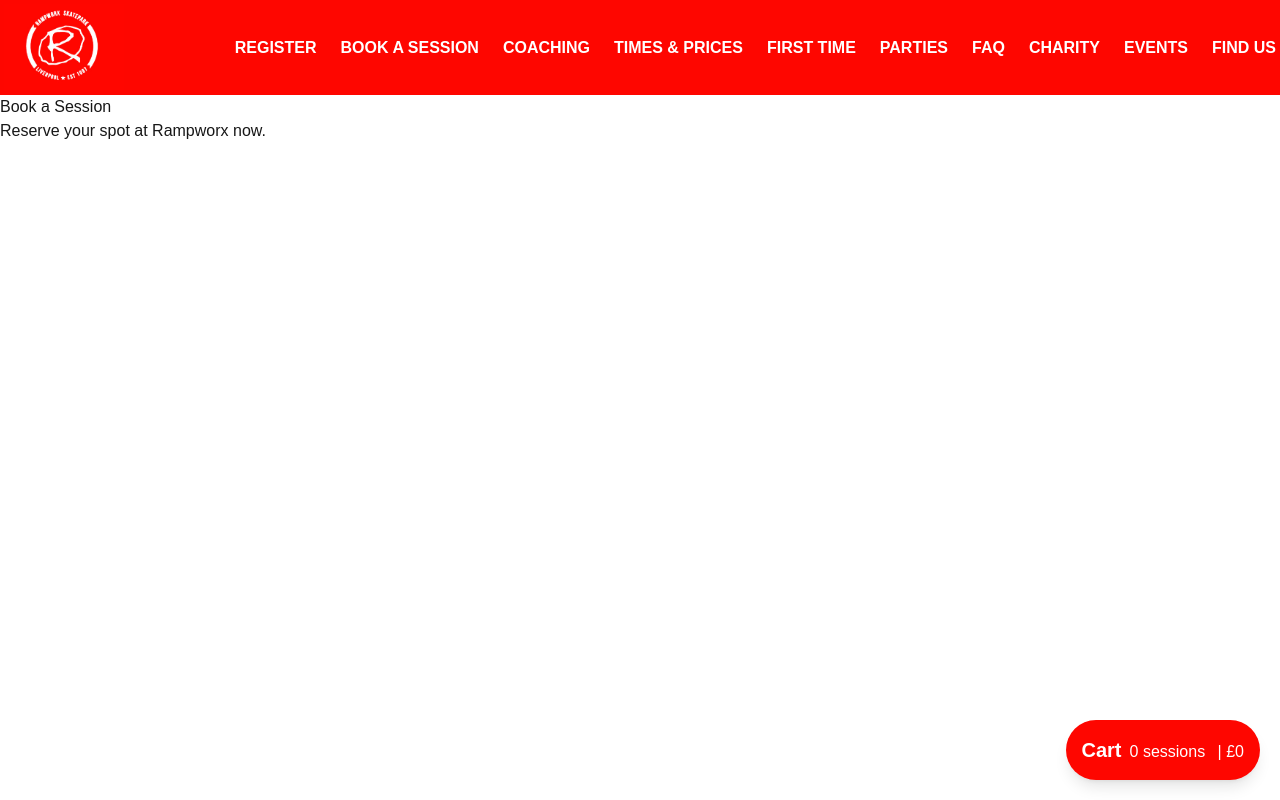
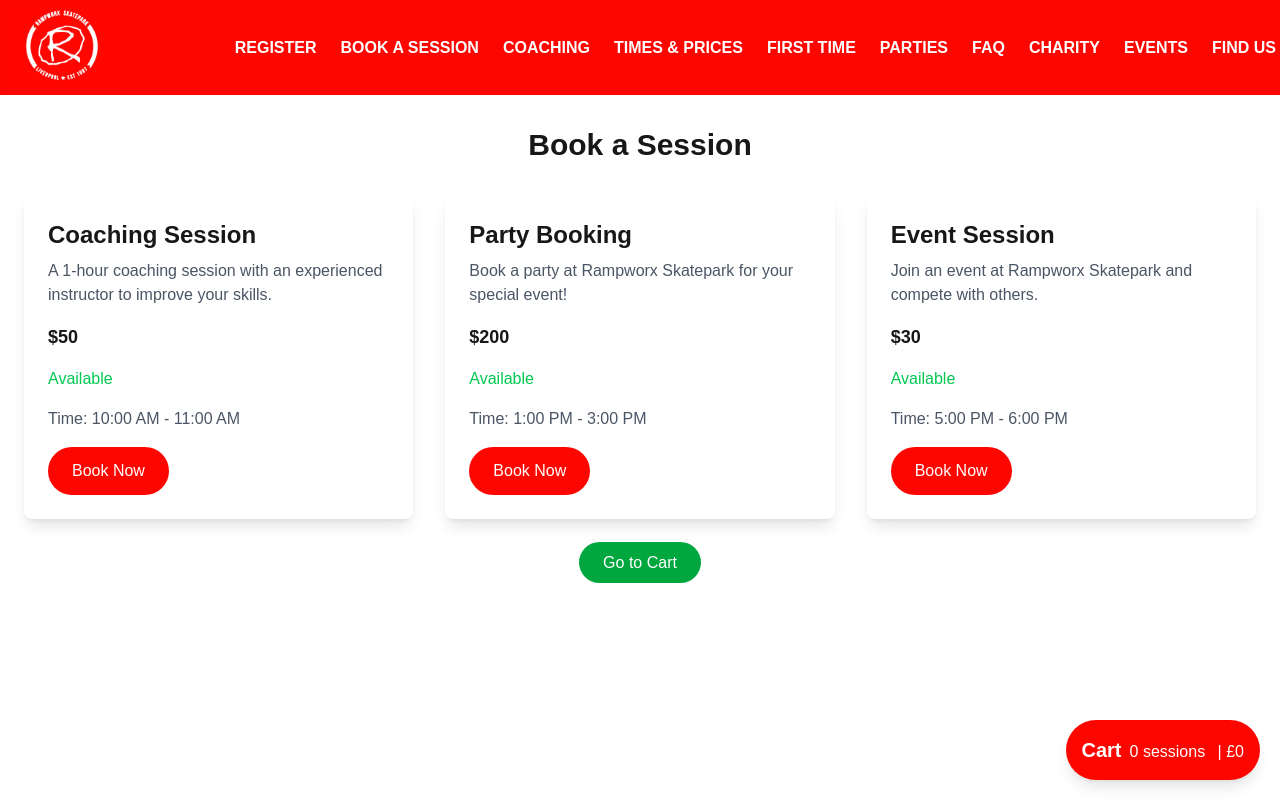
Before and after one commit to tyrone-rampworx/rampworx-ui, a Next.js app: page /book-a-session in a window 1280 px wide. Built offline with nearby package versions, Linux system fonts and the light colour scheme.

Commit message:
Added basic sessions to book a session and the cart page

```diff
--- a/src/app/book-a-session/page.tsx
+++ b/src/app/book-a-session/page.tsx
@@ -1,8 +1,99 @@
-export default function BookASessionPage() {
-    return (
-      <main>
-        <h1>Book a Session</h1>
-        <p>Reserve your spot at Rampworx now.</p>
-      </main>
-    );
-  }
+'use client';  // Ensure this is a client-side component
+
+import { useCart } from '../../contexts/CartContext';  // Import the useCart hook
+import Link from 'next/link';
+import { useState } from 'react';
+
+// Update the sessions array to include startTime and endTime
+const sessions = [
+  {
+    id: 1,
+    title: "Coaching Session",
+    description: "A 1-hour coaching session with an experienced instructor to improve your skills.",
+    price: 50,
+    available: true,
+    startTime: "10:00 AM",
+    endTime: "11:00 AM",
+  },
+  {
+    id: 2,
+    title: "Party Booking",
+    description: "Book a party at Rampworx Skatepark for your special event!",
+    price: 200,
+    available: true,
+    startTime: "1:00 PM",
+    endTime: "3:00 PM",
+  },
+  {
+    id: 3,
+    title: "Event Session",
+    description: "Join an event at Rampworx Skatepark and compete with others.",
+    price: 30,
+    available: true,
+    startTime: "5:00 PM",
+    endTime: "6:00 PM",
+  },
+  // Add more sessions as needed
+];
+
+const BookASessionPage = () => {
+  const { addToCart } = useCart();  // Access the addToCart function to add sessions to the cart
+  const [selectedSession, setSelectedSession] = useState<number | null>(null); // Track the selected session
+
+  const handleAddToCart = (sessionId: number) => {
+    // Find the selected session based on the ID
+    const selectedSession = sessions.find(session => session.id === sessionId);
+    if (selectedSession) {
+      addToCart(selectedSession);  // Add session to the cart context
+    }
+  };
+
+  return (
+    <div className="max-w-7xl mx-auto px-6 py-8">
+      <h1 className="text-3xl font-bold mb-8 text-center">Book a Session</h1>
+
+      <div className="grid grid-cols-1 sm:grid-cols-2 lg:grid-cols-3 gap-8">
+        {sessions.map((session) => (
+          <div
+            key={session.id}
+            className={`bg-white p-6 rounded-lg shadow-lg ${session.available ? '' : 'opacity-50'}`}
+          >
+            <h3 className="text-2xl font-semibold mb-2">{session.title}</h3>
+            <p className="text-gray-600 mb-4">{session.description}</p>
+            <p className="font-bold text-lg mb-4">${session.price}</p>
+
+            {/* Availability Status */}
+            <p className={`${session.available ? 'text-green-500' : 'text-red-500'} mb-4`}>
+              {session.available ? "Available" : "Not Available"}
+            </p>
+
+            {/* Start and End Time */}
+            <p className="text-gray-600 mb-4">
+              Time: {session.startTime} - {session.endTime}
+            </p>
+
+            {/* Add to Cart Button */}
+            <button
+              onClick={() => handleAddToCart(session.id)}
+              className={`px-6 py-3 bg-[#fe0600] text-white rounded-full hover:bg-red-700 transition ${session.available ? '' : 'cursor-not-allowed'}`}
+              disabled={!session.available}  // Disable the button if the session is not available
+            >
+              Book Now
+            </button>
+          </div>
+        ))}
+      </div>
+
+      <div className="mt-8 text-center">
+        <Link
+          href="/cart"
+          className="px-6 py-3 bg-green-600 text-white rounded-full hover:bg-green-700 transition"
+        >
+          Go to Cart
+        </Link>
+      </div>
+    </div>
+  );
+};
+
+export default BookASessionPage;
--- a/src/app/cart/page.tsx
+++ b/src/app/cart/page.tsx
@@ -0,0 +1,68 @@
+'use client';  // Ensure this is a client-side component
+
+import { useCart } from '../../contexts/CartContext'; // Access cart context
+import Link from 'next/link';
+import { useRouter } from 'next/navigation';
+
+const CartPage = () => {
+  const { cart, removeFromCart } = useCart(); // Use cart context to get cart items and remove function
+  const router = useRouter();
+
+  const handleRemoveItem = (id: number) => {
+    removeFromCart(id); // Remove item from cart
+  };
+
+  const handleCheckout = () => {
+    // Placeholder for checkout logic, such as redirecting to a checkout page
+    alert('Proceeding to checkout');
+    router.push('/checkout'); // Redirect to a checkout page
+  };
+
+  // If the cart is empty, show a message
+  if (cart.length === 0) {
+    return (
+      <div className="text-center py-8">
+        <h1 className="text-2xl font-bold">Your Cart is Empty</h1>
+        <Link href="/" className="mt-4 inline-block px-6 py-3 bg-red-600 text-white rounded-full hover:bg-red-700 transition">
+          Go Back to Home
+        </Link>
+      </div>
+    );
+  }
+
+  // Render cart items if cart is not empty
+  return (
+    <div className="max-w-7xl mx-auto px-6 py-8">
+      <h1 className="text-3xl font-bold mb-8">Your Cart</h1>
+
+      <div className="space-y-4">
+        {/* List cart items */}
+        {cart.map((item) => (
+          <div key={item.id} className="flex justify-between items-center border-b pb-4">
+            <div className="flex items-center">
+              <span className="font-semibold">{item.startTime} - {item.endTime}</span> {/* Example for start and end time */}
+            </div>
+            <button
+              onClick={() => handleRemoveItem(item.id)}
+              className="text-red-600 hover:text-red-800 transition"
+            >
+              Remove
+            </button>
+          </div>
+        ))}
+      </div>
+
+      <div className="mt-8 flex justify-between items-center">
+        <span className="font-bold text-lg">Total: ${cart.length * 20}</span> {/* Assuming each session costs $20 */}
+        <button
+          onClick={handleCheckout}
+          className="px-6 py-3 bg-red-600 text-white rounded-full hover:bg-red-700 transition"
+        >
+          Proceed to Checkout
+        </button>
+      </div>
+    </div>
+  );
+};
+
+export default CartPage;
```
